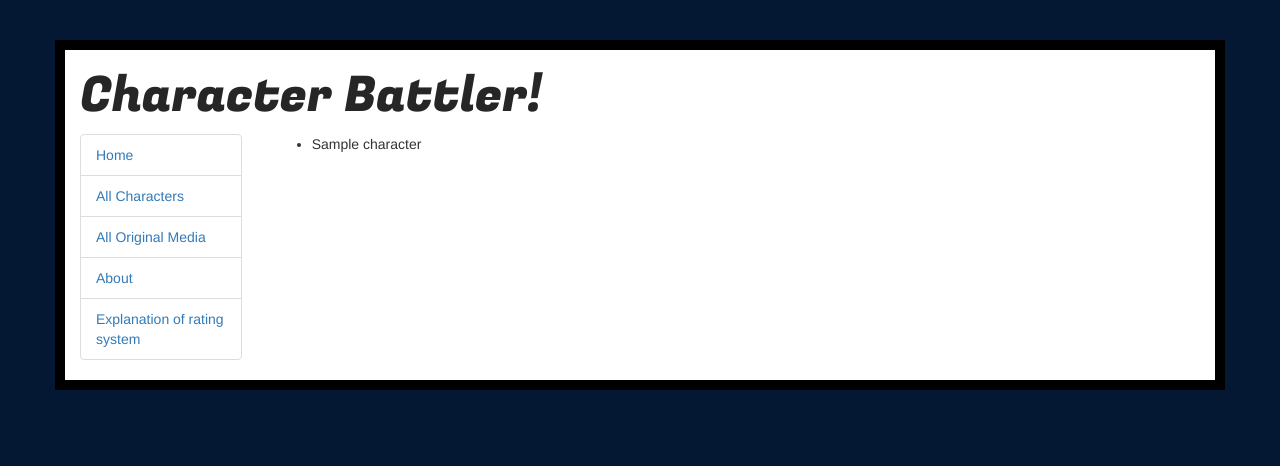
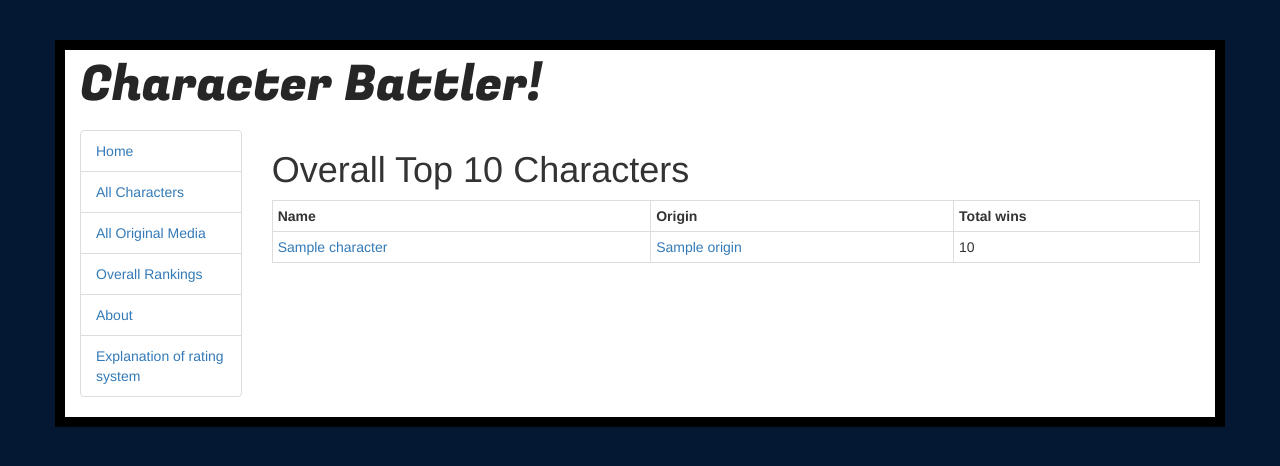
Before and after one commit to madsilva/character-battler, a Django app: page /battler/overall_rankings/ in a window 1280 px wide. Shown: the top 466 px of the page. Run offline with Django 3.2, Linux system fonts and the light colour scheme; tables that the repository leaves empty hold one stand-in row (values such as "Sample post"); some libraries are stand-ins or nearby versions.

Commit message:
Adds more details to Character detail page. Adds Top 10 rankings page.

```diff
--- a/charbattler/templates/charbattler/base.html
+++ b/charbattler/templates/charbattler/base.html
@@ -26,7 +26,7 @@
 
     <div class="row">
         <div class="col-sm-12">
-            <h1 class="website-title font-effect-anaglyph">Character Battler!</h1>
+            <p class="website-title font-effect-anaglyph">Character Battler!</p>
         </div>
     </div>
 
@@ -38,6 +38,7 @@
                 <li class="list-group-item"><a href="{% url 'index' %}">Home</a></li>
                 <li class="list-group-item"><a href="{% url 'character-list' %}">All Characters</a></li>
                 <li class="list-group-item"><a href="{% url 'origin-list' %}">All Original Media</a></li>
+                <li class="list-group-item"><a href="{% url 'overall-rankings' %}">Overall Rankings</a></li>
                 <li class="list-group-item"><a href="{% url 'about' %}">About</a></li>
                 <li class="list-group-item"><a href="{% url 'rating-system' %}">Explanation of rating system</a></li>
             </ul>
--- a/charbattler/templates/charbattler/overall_rankings.html
+++ b/charbattler/templates/charbattler/overall_rankings.html
@@ -1,9 +1,20 @@
 {% extends "charbattler/base.html" %}
 
 {% block content %}
-<ul>
-{% for char in top10 %}
-<li>{{ char.name }}</li>
-{% endfor %}
-</ul>
+<h1>Overall Top 10 Characters</h1>
+<table class="table table-bordered table-condensed table-responsive">
+    <tr>
+        <th>Name</th>
+        <th>Origin</th>
+        <th>Total wins</th>
+    </tr>
+    {% for char in top10 %}
+        <tr>
+            <td><a href="{% url 'character-detail' char.pk %}">{{ char.name }}</a></td>
+            <td><a href="{% url 'origin-detail' char.origin.pk %}">{{ char.origin.name }}</a></td>
+            <td>{{ char.total_wins }}</td>
+        </tr>
+    {% endfor %}
+</table>
+
 {% endblock %}
--- a/charbattler/views.py
+++ b/charbattler/views.py
@@ -33,7 +33,7 @@ def vote(request):
 
 
 def overall_rankings(request):
-    top10 = Character.objects.order_by('total_wins')[:10]
+    top10 = Character.objects.order_by('-total_wins')[:10]
     return render(request, 'charbattler/overall_rankings.html', context={'top10': top10})
 
 
```
Also changed, not shown: charbattler/templates/charbattler/character_detail.html (+15 -1 lines), charbattler/templates/charbattler/index.html (+1 -14 lines).
